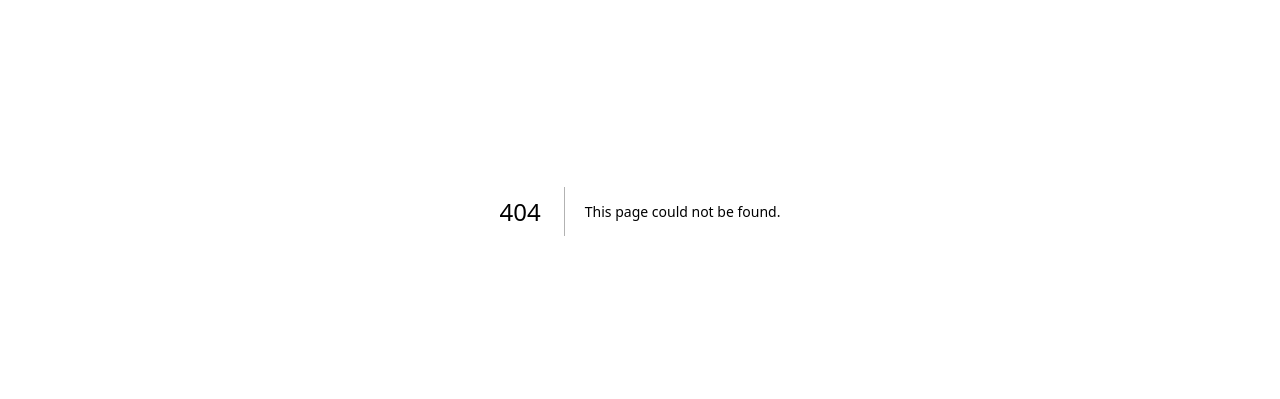
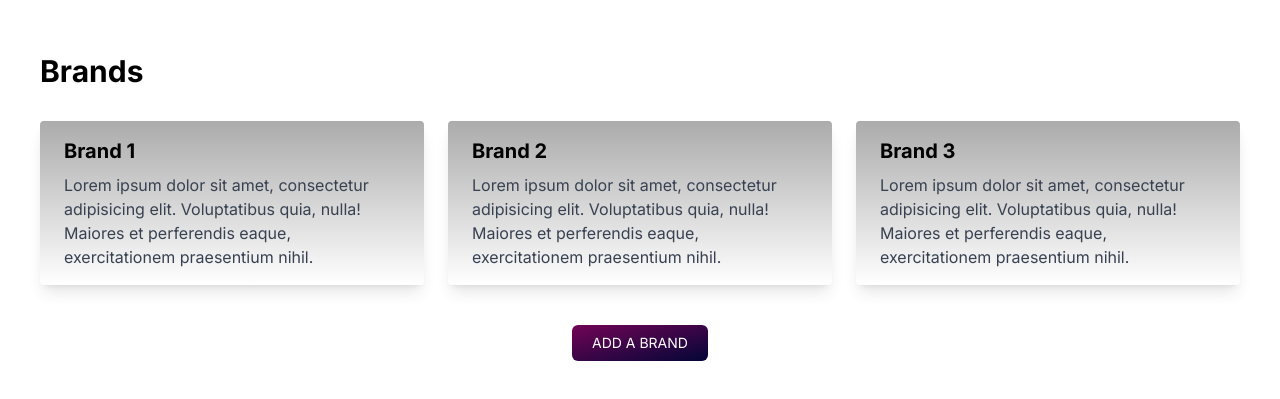
Before and after one commit to pattyarao-dev/luxe, a Next.js app: page /brands in a window 1280 px wide. Before the commit this address had no page. Shown: the part 189-588 px from the top of the page. Built offline with nearby package versions, Linux system fonts and the light colour scheme.

Commit message:
Frontend for Brands and Brand Profile Page

```diff
--- /dev/null
+++ b/app/brandprofile/page.tsx
@@ -0,0 +1,34 @@
+import React from 'react'
+
+export default function BrandProfile() {
+    return (
+    <div className="w-full min-h-screen flex flex-row justify-center gap-8 px-10 py-10">
+        <div className='w-full'>
+            <div className='w-full flex flex-row justify-between'>
+                    <h1 className="text-3xl font-bold">Brand 1</h1>
+                    <div className='flex gap-2'>
+                        <button className='px-5 gradient-button'>View Rewards</button>
+                        <button className='px-5 outlined-button'>User Management</button>
+                    </div>
+            </div>
+            <div className='w-full py-4'>
+                <p className='w-fit'>
+                    Lorem ipsum dolor sit amet, consectetur adipiscing elit, sed do eiusmod
+                    tempor incididunt ut. It has survived not only five centuries, but also
+                    the leap into electronic typesetting, remaining essentially unchanged.
+                    It was popularised in the 1960s with the release of Letraset sheets
+                    containing Lorem Ipsum passages, and more recently with desktop publishing
+                    software like Aldus PageMaker including versions of Lorem Ipsum.
+                </p>
+            </div>
+            <div className='w-full py-4 flex flex-row justify-between'>
+                <h1 className="text-3xl font-bold">Branches</h1>
+                <button className='px-5 outlined-button'>Add a Branch</button>
+            </div>
+        </div>
+        <div className='w-full rounded items-center border-solid border-2 px-10 py-4 gradient-background'>
+            <h1 className='text-center text-3xl font-bold'>Subscriber Count</h1>
+        </div>
+    </div>
+    )
+  }
--- /dev/null
+++ b/app/brands/page.tsx
@@ -0,0 +1,45 @@
+import React from 'react'
+
+export default function Brands() {
+    return (
+    <div className="w-full min-h-screen flex flex-col justify-center items-center gap-8">
+        <h1 className="w-full px-10 text-3xl font-bold text-start">Brands</h1>
+        <div className="w-full px-10 flex gap-6">
+        <div className="w-fit rounded overflow-hidden shadow-lg">
+            {/* <img className="w-full" src="https://tailwindcss.com/img/card-top.jpg" alt="Sunset in the mountains"> */}
+            <div className="px-6 py-4 gradient-background">
+                <div className="font-bold text-xl mb-2">Brand 1</div>
+                <p className="text-gray-700 text-base">
+                    Lorem ipsum dolor sit amet, consectetur adipisicing elit. Voluptatibus quia, nulla! Maiores et
+                    perferendis eaque, exercitationem praesentium nihil.
+                </p>
+            </div>
+        </div>
+        <div className="w-fit rounded overflow-hidden shadow-lg">
+            {/* <img className="w-full" src="https://tailwindcss.com/img/card-top.jpg" alt="Sunset in the mountains"> */}
+            <div className="px-6 py-4 gradient-background">
+                <div className="font-bold text-xl mb-2">Brand 2</div>
+                <p className="text-gray-700 text-base">
+                    Lorem ipsum dolor sit amet, consectetur adipisicing elit. Voluptatibus quia, nulla! Maiores et
+                    perferendis eaque, exercitationem praesentium nihil.
+                </p>
+            </div>
+        </div>
+        <div className="w-fit rounded overflow-hidden shadow-lg">
+            {/* <img className="w-full" src="https://tailwindcss.com/img/card-top.jpg" alt="Sunset in the mountains"> */}
+            <div className="px-6 py-4 gradient-background">
+                <div className="font-bold text-xl mb-2">Brand 3</div>
+                <p className="text-gray-700 text-base">
+                    Lorem ipsum dolor sit amet, consectetur adipisicing elit. Voluptatibus quia, nulla! Maiores et
+                    perferendis eaque, exercitationem praesentium nihil.
+                </p>
+            </div>
+        </div>
+        </div>
+        <div className='py-2'>
+        <button className='w-fit px-5 py-2 gradient-button'>Add a Brand</button>
+
+        </div>
+    </div>
+    )
+  }
```
